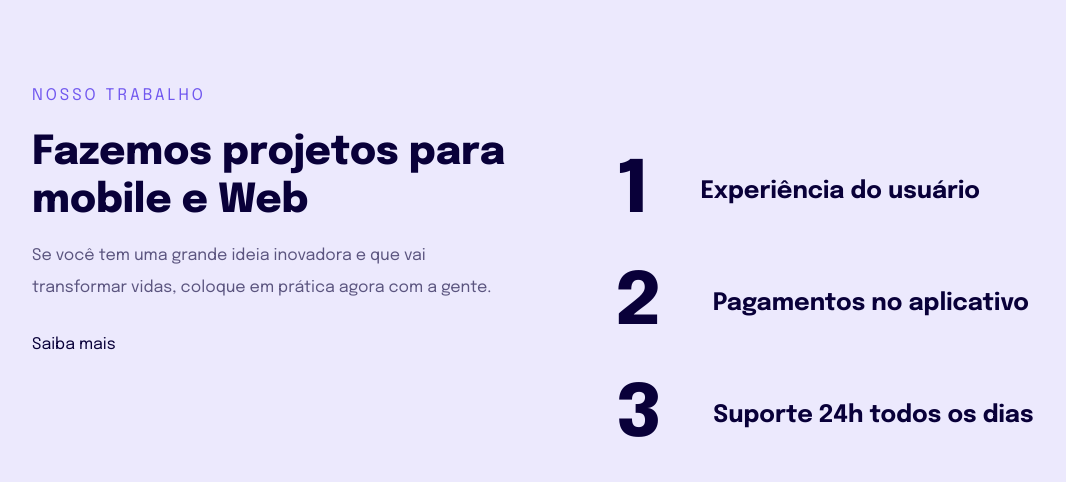
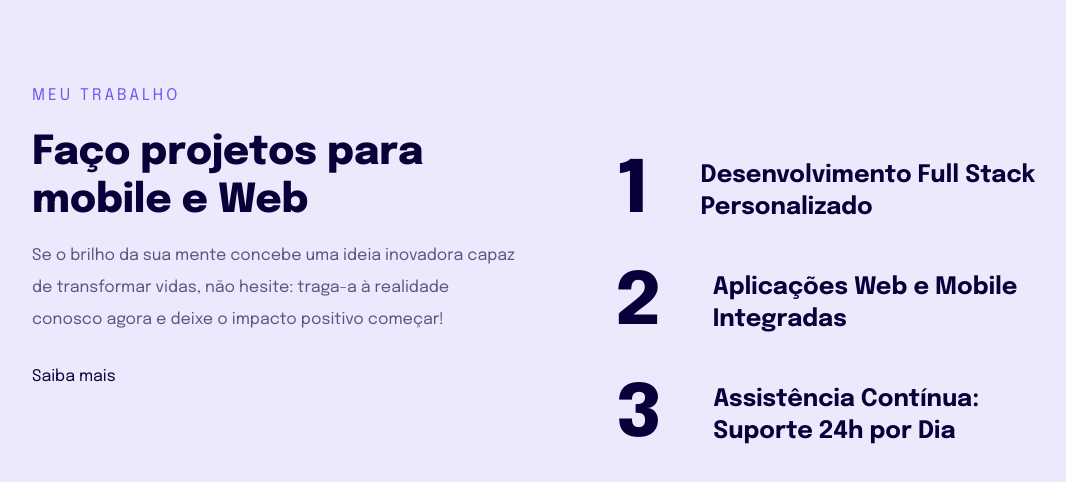
Before and after one commit to JoaoPontess/PageMobile, a plain HTML site: page index.html in a window 1280 px wide. Shown: the whole page, without its empty margins (98-1164 px from the left). Drawn offline with Linux system fonts and the light colour scheme.

Commit message:
My personalize

```diff
--- a/index.html
+++ b/index.html
@@ -6,7 +6,7 @@
 
     <meta charset="UTF-8">
     <meta name="viewport" content="width=device-width, initial-scale=1.0">
-    <title>Introdução à Responsabilidade</title>
+    <title> Dev João Pontes</title>
 
     <link rel="stylesheet" href="style.css">
 
@@ -17,20 +17,20 @@
     <main>
 
          <div>
-        <p>Nosso Trabalho</p>
-        <h1>Fazemos projetos para
+        <p>Meu trabalho</p>
+        <h1>Faço projetos para
             mobile e Web</h1>
             <p>
-                Se você tem uma grande ideia inovadora e que vai transformar vidas, coloque em prática agora com a gente.
+                Se o brilho da sua mente concebe uma ideia inovadora capaz de transformar vidas, não hesite: traga-a à realidade conosco agora e deixe o impacto positivo começar!
             </p>
 
-            <a href="#">Saiba mais</a>
+            <a href="https://github.com/jhzinm" target="_blank">Saiba mais</a>
          </div>
 
             <ul>
-                <li><span>1</span> Experiência do usuário </li>
-                <li><span>2</span> Pagamentos no aplicativo </li>
-                <li><span>3</span> Suporte 24h todos os dias </li>
+                <li><span>1</span> Desenvolvimento Full Stack Personalizado </li>
+                <li><span>2</span> Aplicações Web e Mobile Integradas </li>
+                <li><span>3</span> Assistência Contínua: Suporte 24h por Dia </li>
             </ul>
     </main>
 </body>
```
